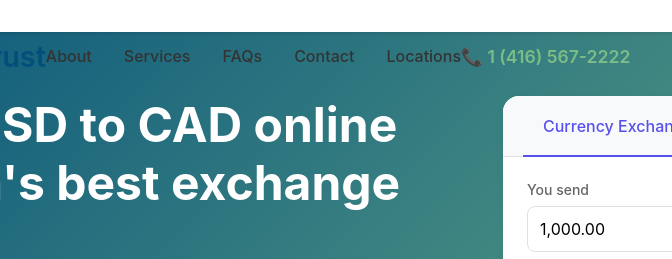
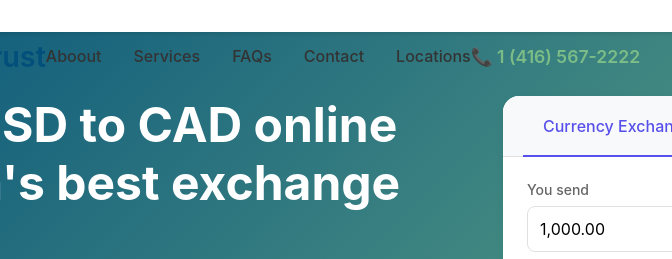
Before and after one commit to finashconsulting/money-trust, a website: page index.html in a window 1280 px wide. Shown: the top 259 px of the page, 305-977 px from the left. Drawn offline with nearby package versions, Linux system fonts and the light colour scheme; no server answers.

Commit message:
Update index.html

```diff
--- a/index.html
+++ b/index.html
@@ -28,7 +28,7 @@
         </a>
                 <div class="logo-text">Money Trust</div>
             <nav class="nav-links">
-                <a href="#about">About</a>
+                <a href="#about">Aboout</a>
                 <a href="#services">Services</a>
                 <a href="#faq">FAQs</a>
                 <a href="#contact">Contact</a>
```
